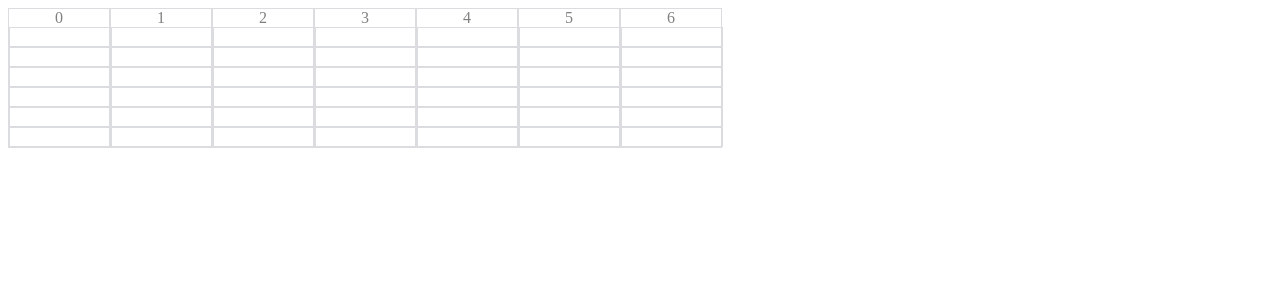
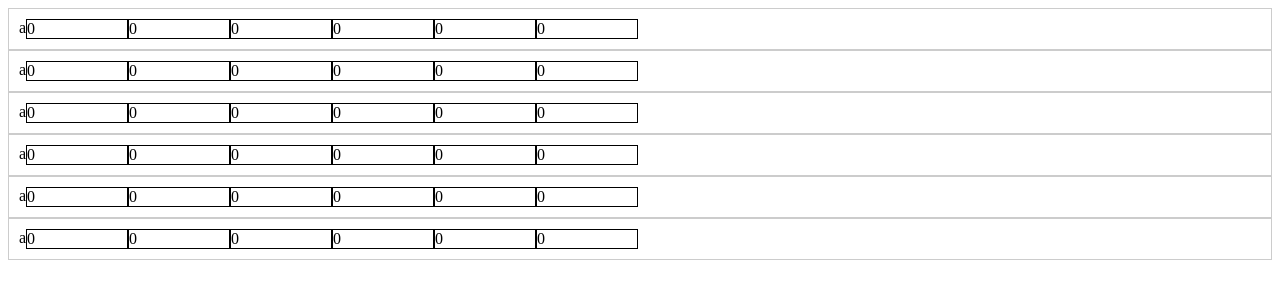
Before and after one commit to DanilVod/Excela, a website built with webpack: page src/index.html in a window 1280 px wide. Built offline with nearby package versions, Linux system fonts and the light colour scheme.

Commit message:
Переделал создание таблицы

```diff
--- a/src/index.html
+++ b/src/index.html
@@ -9,11 +9,24 @@
 </head>
 
 <body>
-  <div id="tables">
+  <div id="table">
   </div>
   <script src="https://code.jquery.com/jquery-3.4.1.min.js"
     integrity="sha256-CSXorXvZcTkaix6Yvo6HppcZGetbYMGWSFlBw8HfCJo=" crossorigin="anonymous"></script>
   <script src="index.js"></script>
+  <!-- <div class="row">
+    <div class="row-info">a
+    </div>
+    <div class="row-content">
+      <div class="row-col">0</div>
+      <div class="row-col">0</div>
+      <div class="row-col">0</div>
+      <div class="row-col">0</div>
+    </div>
+  </div>
+  <div class="row">
+    <div class="el-2">b</div>
+  </div> -->
 </body>
 
 </html>
--- a/src/index.js
+++ b/src/index.js
@@ -1,11 +1,5 @@
 const css = require('./style.scss');
 
-String.prototype.insert = function (index, string) {
-  if (index > 0)
-    return this.substring(0, index) + string + this.substring(index, this.length);
-
-  return string + this;
-};
 // Класс создания таблицы
 
 
@@ -15,37 +9,56 @@ class Table {
     this.name = options.name;
     this.cols = options.cols;
     this.rows = options.rows;
+    this.table = document.querySelector('#table');
   }
+  //   createTable() {
+  //     let newStr = [`<div class='column first'>0</div>`]
+  //     let bla = newStr[0];
+  //     if (bla.indexOf('first')) {
+  //       console.log('A')
+  //       let unicode = 65;
+  //       if (unicode > 90) {
+  //         unicode = 65;
+  //       }
+  //       let rowFirst = `<div id='row'>${String.fromCodePoint(unicode)}</div>`
+  //       bla.insert(bla.indexOf('<', 2), `${rowFirst.repeat(this.rows)}`)
+  //     }
+  //     const tables = document.querySelector('#tables');
+  //     for (let i = 0; i < this.cols; i++) {
+  //       let column = `<div class='column'>${i + 1}</div>`
+  //       newStr.push(column)
+  //     }
+  //     let row = `<div contenteditable="true" id='row'></div>`
+  //     let inHtml = []
+
+  //     newStr
+  //       .map(item => {
+  //         inHtml.push(item.insert(item.indexOf('<', 2), `${row.repeat(this.rows)}`))
+  //       })
+  //     let strHtml = inHtml.join('')
+  //     console.log(strHtml)
+  //     tables.insertAdjacentHTML('beforeend', `${strHtml}`)
+  //   }
+  // }
+
   createTable() {
-    let newStr = [`<div class='column first'>0</div>`]
-    let bla = newStr[0];
-    if (bla.indexOf('first')) {
-      console.log('A')
-      let unicode = 65;
-      if (unicode > 90) {
-        unicode = 65;
-      }
-      let rowFirst = `<div id='row'>${String.fromCodePoint(unicode)}</div>`
-      bla.insert(bla.indexOf('<', 2), `${rowFirst.repeat(this.rows)}`)
+    let rows = [];
+    let cols = []
+    for (let j = 0; j < this.cols; j++) {
+      cols.push(`<div class="row-col">0</div>`)
     }
-    const tables = document.querySelector('#tables');
-    for (let i = 0; i < this.cols; i++) {
-      let column = `<div class='column'>${i + 1}</div>`
-      newStr.push(column)
+    for (let i = 0; i < this.rows; i++) {
+      rows.push(`<div class="row">
+        <div class="row-info">a
+        </div>
+        <div class="row-content">
+          ${cols.join('')}
+        </div>
+      </div>`)
     }
-    let row = `<div contenteditable="true" id='row'></div>`
-    let inHtml = []
-
-    newStr
-      .map(item => {
-        inHtml.push(item.insert(item.indexOf('<', 2), `${row.repeat(this.rows)}`))
-      })
-    let strHtml = inHtml.join('')
-    console.log(strHtml)
-    tables.insertAdjacentHTML('beforeend', `${strHtml}`)
+    table.insertAdjacentHTML('beforeend', `${rows.join('')}`)
   }
 }
-
 const table1 = new Table({
   name: 'table1',
   cols: 6,
--- a/src/style.scss
+++ b/src/style.scss
@@ -17,3 +17,19 @@
   text-align: center;
   color: grey;
 }
+
+.row {
+  padding: 10px;
+  border: 1px solid #ccc;
+  display: flex;
+}
+
+.row-content {
+  display: flex;
+}
+
+.row-col {
+  border: 1px solid black;
+  width: 100px;
+  align-items: center;
+}
```
